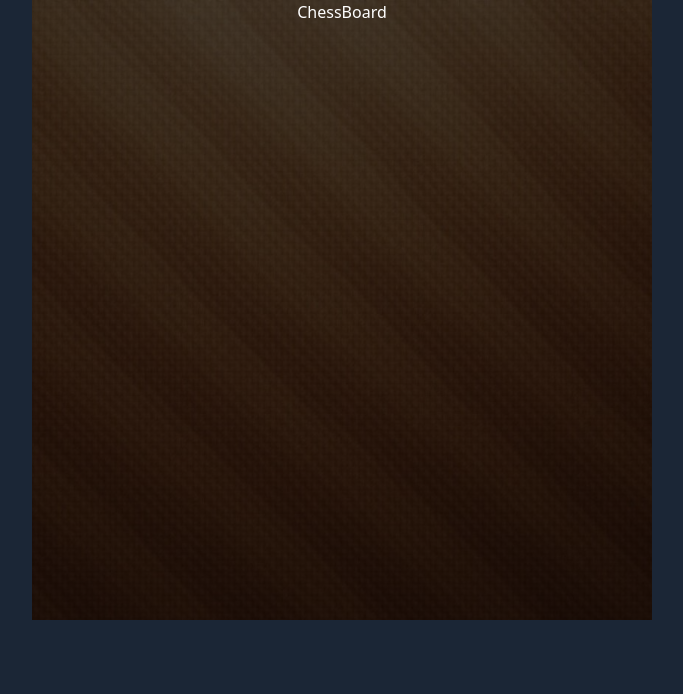
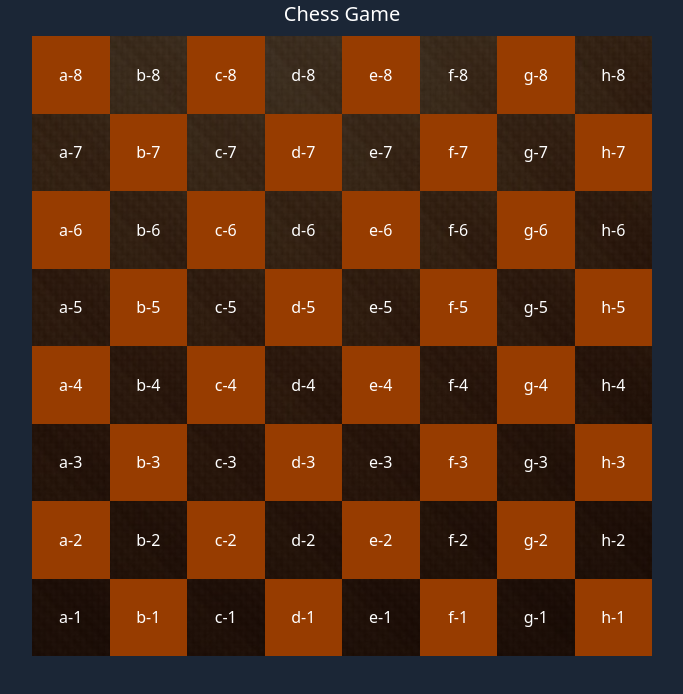
Before and after one commit to Glenn444/golang-chess, a React (Vite) app in the folder desktop/frontend/: page / in a window 1280 px wide. Shown: the top 694 px of the page, without its empty margins (298-981 px from the left). Built offline with nearby package versions, Linux system fonts and the light colour scheme.

Commit message:
Chess board setup

```diff
--- a/desktop/frontend/src/App.css
+++ /dev/null
@@ -1,59 +0,0 @@
-#app {
-    height: 100vh;
-    text-align: center;
-}
-
-#logo {
-    display: block;
-    width: 50%;
-    height: 50%;
-    margin: auto;
-    padding: 10% 0 0;
-    background-position: center;
-    background-repeat: no-repeat;
-    background-size: 100% 100%;
-    background-origin: content-box;
-}
-
-.result {
-    height: 20px;
-    line-height: 20px;
-    margin: 1.5rem auto;
-}
-
-.input-box .btn {
-    width: 60px;
-    height: 30px;
-    line-height: 30px;
-    border-radius: 3px;
-    border: none;
-    margin: 0 0 0 20px;
-    padding: 0 8px;
-    cursor: pointer;
-}
-
-.input-box .btn:hover {
-    background-image: linear-gradient(to top, #cfd9df 0%, #e2ebf0 100%);
-    color: #333333;
-}
-
-.input-box .input {
-    border: none;
-    border-radius: 3px;
-    outline: none;
-    height: 30px;
-    line-height: 30px;
-    padding: 0 10px;
-    background-color: rgba(240, 240, 240, 1);
-    -webkit-font-smoothing: antialiased;
-}
-
-.input-box .input:hover {
-    border: none;
-    background-color: rgba(255, 255, 255, 1);
-}
-
-.input-box .input:focus {
-    border: none;
-    background-color: rgba(255, 255, 255, 1);
-}
--- a/desktop/frontend/src/App.tsx
+++ b/desktop/frontend/src/App.tsx
@@ -1,7 +1,8 @@
 import {useState} from 'react';
 import logo from './assets/images/logo-universal.png';
-import './App.css';
-import ChessBoard from './components/ChessBoard';
+
+
+import ChessGame from './components/ChessGame';
 
 
 function App() {
@@ -12,7 +13,7 @@
 
     return (
         <div id="App" className='flex justify-center'>
-            <ChessBoard />
+            <ChessGame />
         </div>
     )
 }
--- a/desktop/frontend/src/components/ChessBoard.tsx
+++ b/desktop/frontend/src/components/ChessBoard.tsx
@@ -1,21 +1,20 @@
 import React from 'react'
-import backgroundImage from '@/assets/chess-background.jpg';
-
+import ChessSquare from './ChessSquare'
 
 function ChessBoard() {
-  return (
-    <div
-       style={{
-        backgroundImage: `linear-gradient(rgba(0,0,0,0.7), rgba(0,0,0,0.7)), url(${backgroundImage})`,
-        backgroundSize: 'cover',
-        backgroundPosition: 'center',
-        backgroundAttachment: 'fixed'
-      }}
-      className='w-[620px] h-[620px]'
-    >
-        ChessBoard
-    </div>
-  )
+    let file = ['a', 'b', 'c', 'd', 'e', 'f', 'g', 'h']
+    return (
+        <div className='grid grid-cols-8 text-white'>
+            {[8,7,6,5,4,3,2,1].map((rank)=>{
+                return file.map((l,i)=>{
+                    return (
+                        <ChessSquare file={l} rank={rank} key={`${l}${rank}`}/>
+                    )
+                })
+            })
+            }
+        </div>
+    )
 }
 
 export default ChessBoard
--- /dev/null
+++ b/desktop/frontend/src/components/ChessGame.tsx
@@ -0,0 +1,28 @@
+import React from 'react'
+import backgroundImage from '@/assets/chess-background.jpg';
+import ChessBoard from './ChessBoard';
+
+
+function ChessGame() {
+  return (
+    <div>
+     <h1 className='text-xl'>Chess Game</h1>
+      <div
+       style={{
+        backgroundImage: `linear-gradient(rgba(0,0,0,0.7), rgba(0,0,0,0.7)), url(${backgroundImage})`,
+        backgroundSize: 'cover',
+        backgroundPosition: 'center',
+        backgroundAttachment: 'fixed'
+      }}
+      className='w-[620px] h-[620px] mt-2'
+    >
+
+        <ChessBoard />
+    </div>
+
+    </div>
+
+  )
+}
+
+export default ChessGame
--- /dev/null
+++ b/desktop/frontend/src/components/ChessSquare.tsx
@@ -0,0 +1,16 @@
+import React from 'react'
+
+function ChessSquare({ file, rank }: { file: string, rank: number }) {
+    const fileNumber = file.charCodeAt(0) - 'a'.charCodeAt(0) + 1;
+    const isLight = (fileNumber + rank) % 2 == 0;
+    const background = isLight ? '' : 'bg-amber-800';
+
+
+    return (
+        <div className={`w-[77.5px] h-[77.5px] ${background}  flex justify-center items-center`}>
+            {file}-{rank}
+        </div>
+    )
+}
+
+export default ChessSquare
```
